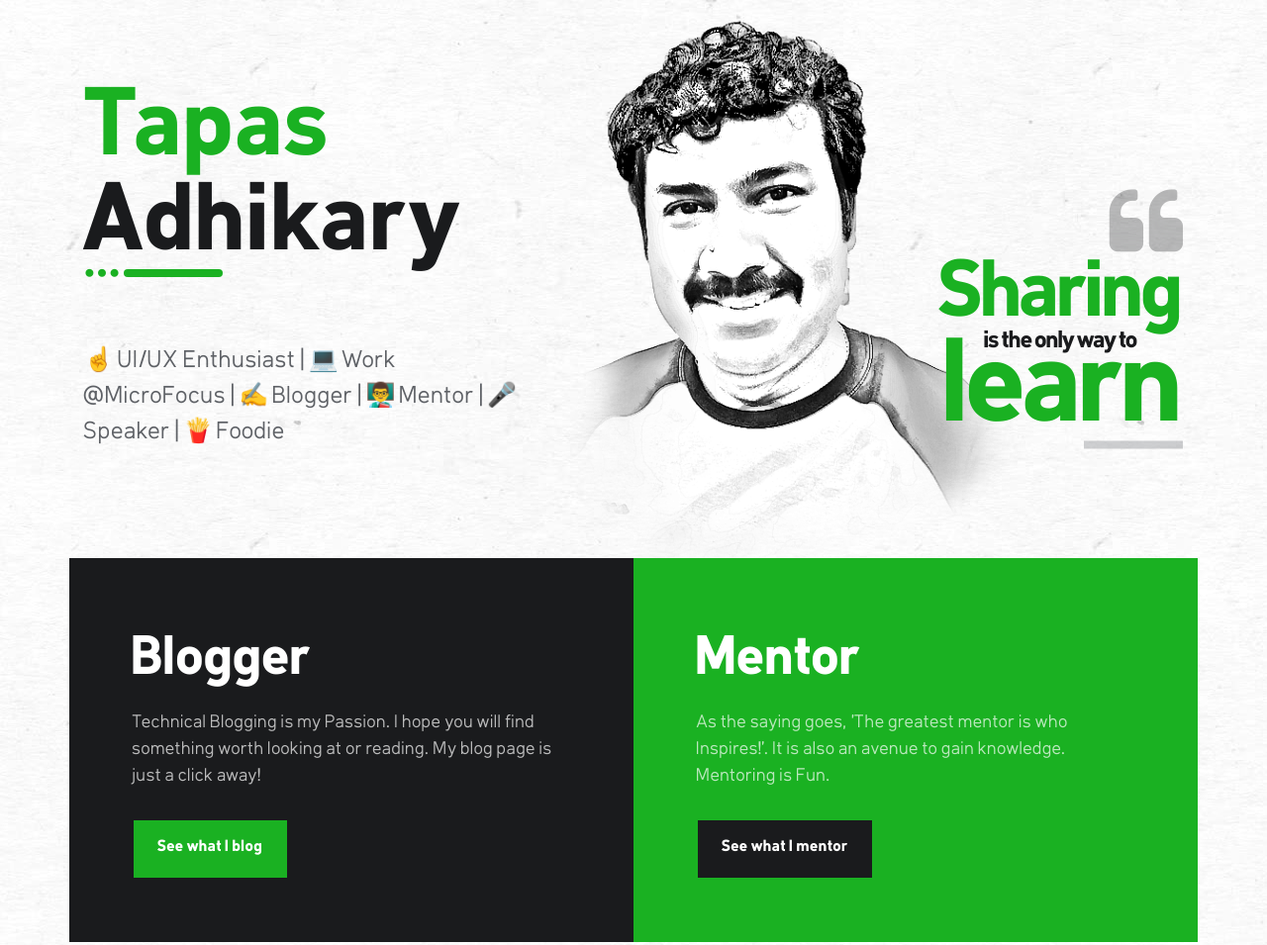
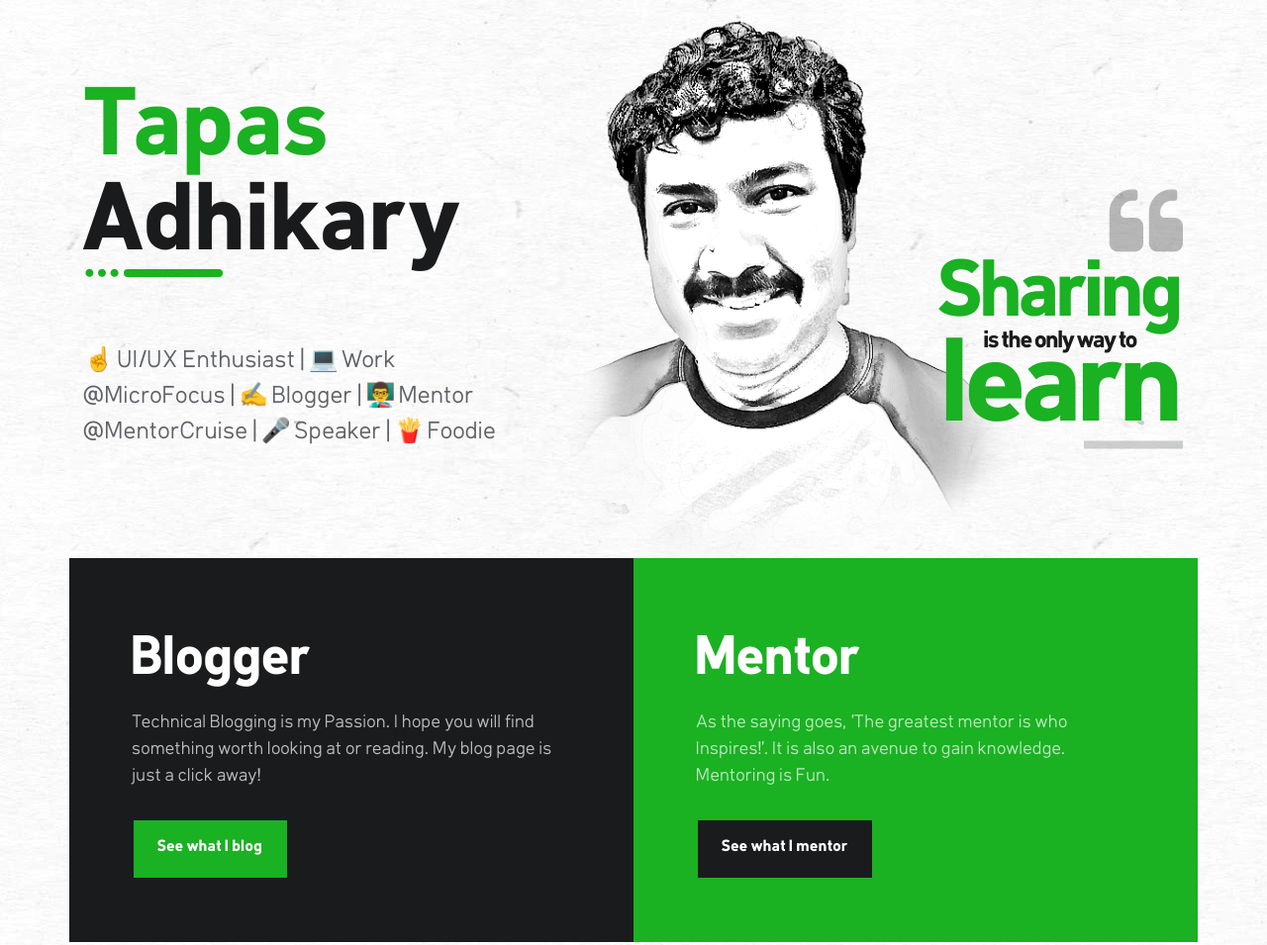
Before and after one commit to atapas/tapasadhikary.com, a Gatsby site in the folder code/: page / in a window 1280 px wide. Shown: the top 955 px of the page at 99% size. Built offline with nearby package versions, Linux system fonts and the light colour scheme; Gatsby itself is replaced by a stand-in of ours.

Commit message:
added MentorCruise in header

```diff
--- a/code/src/components/header.js
+++ b/code/src/components/header.js
@@ -7,7 +7,7 @@
     <div className="section-header">
       <h1 className="section-title section-title--underlined text-left"><strong>Tapas</strong> Adhikary</h1>
       <p className="section-desc">
-      &#9757; UI/UX Enthusiast | &#128187; Work @MicroFocus | ✍️ Blogger | 👨‍🏫 Mentor | &#127908; Speaker | &#127839; Foodie
+      &#9757; UI/UX Enthusiast | &#128187; Work @MicroFocus | ✍️ Blogger | 👨‍🏫 Mentor @MentorCruise | &#127908; Speaker | &#127839; Foodie
       </p>
     </div>
     <img src={ HeroImage } alt="Main" className="img-hero"/>
```
